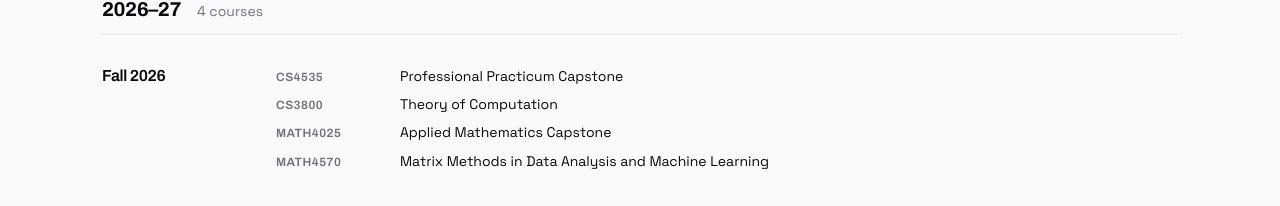
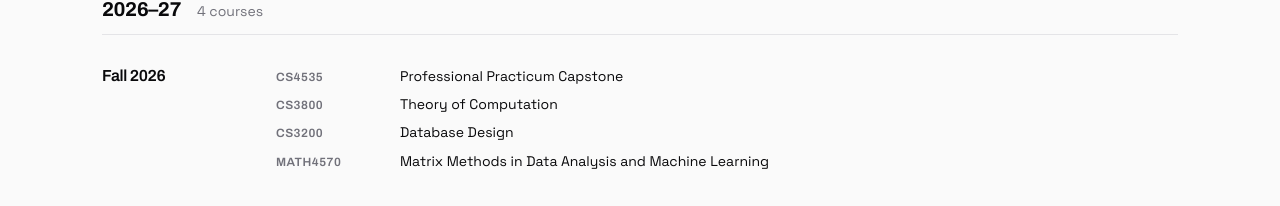
Before and after one commit to Jadeni77/XiaobinMei, a React (Vite) app: page / in a window 1280 px wide. Shown: the part 3939-4145 px from the top of the page. Built offline with nearby package versions, Linux system fonts and the light colour scheme.

Commit message:
Update Fall2026

```diff
--- a/src/data/education.js
+++ b/src/data/education.js
@@ -23,7 +23,7 @@ export const coursework = [
     courses: [
       {  code: "CS4535", name: "Professional Practicum Capstone"},
       {  code: "CS3800", name: "Theory of Computation"},
-      {  code: "MATH4025", name: "Applied Mathematics Capstone"},
+      {  code: "CS3200", name: "Database Design"},
       {  code: "MATH4570", name: "Matrix Methods in Data Analysis and Machine Learning"},
     ]
   },
```
